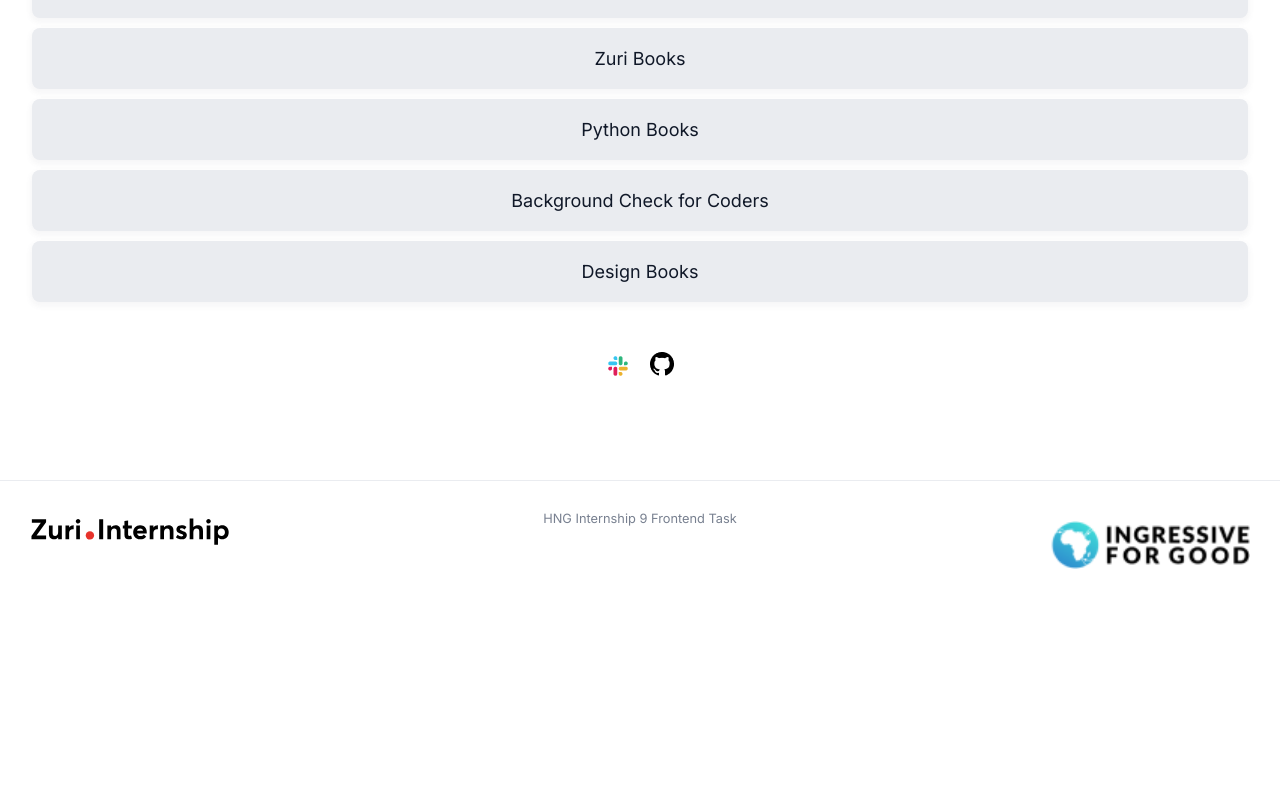
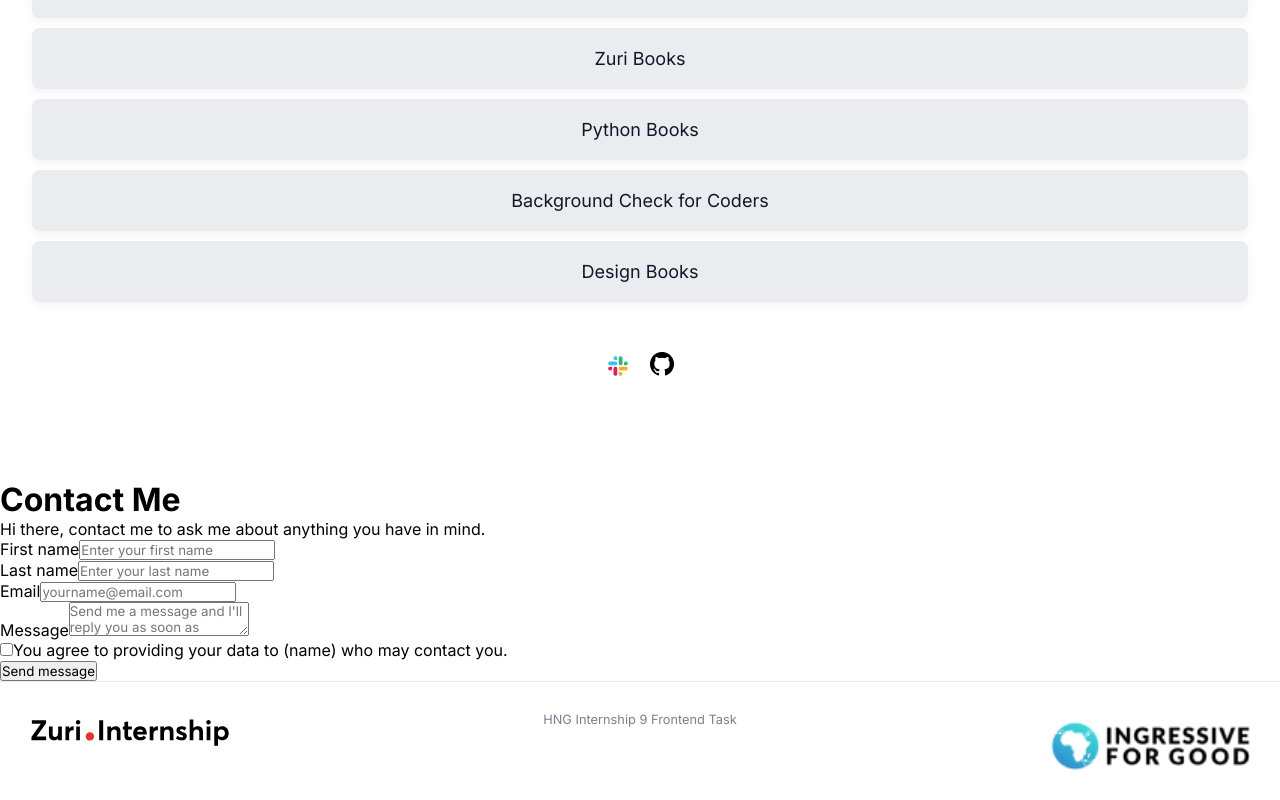
Before and after one commit to damolabolaji/HNGi9-stage01, a React (Create React App) app: page / in a window 1280 px wide. Shown: the part 411-1211 px from the top of the page. Before the commit the page ends 1010 px from the top, so only its background shows below. Built offline with nearby package versions, Linux system fonts and the light colour scheme.

Commit message:
style: laid out contact form in HTML DOM. yet to be styled

```diff
--- a/src/App.js
+++ b/src/App.js
@@ -3,6 +3,7 @@
 
 import Home from './Home';
 import Footer from './Footer';
+import Contact from './Contact'
 
 
 
@@ -16,10 +17,12 @@ function App() {
     <div className="App">
       <div className="content">
         {/* <Routes>
-            <Route />
+            <Route path='/' element= {<Home/>} />
         </Routes> */}
 
         <Home/>
+
+        <Contact/>
 
         <Footer />
 
--- a/src/Contact.js
+++ b/src/Contact.js
@@ -4,6 +4,51 @@ const Contact = () => {
     return (
 
 
+        <div className="contactForm">
+
+        <h1>Contact Me</h1>
+        <p>Hi there, contact me to ask me about anything you have in mind.</p>
+      <form id="my-form">
+
+
+
+        {/* <div id="msg"></div> */}
+        <div className="name">
+
+            <div>
+                <label for="first_name">First name</label>
+                <input type="text" id="first_name" placeholder="Enter your first name"/>
+            </div>
+
+            <div>
+                <label for="last_name">Last name</label>
+                <input type="text" id="last_name" placeholder="Enter your last name"/>
+            </div>
+
+        </div>
+
+
+        <div>
+          <label for="email">Email</label>
+          <input type="text" id="email" placeholder="yourname@email.com"/>
+        </div>
+
+        <div>
+          <label for="message">Message</label>
+          <textarea type="text" id="message" placeholder="Send me a message and I'll reply you as soon as possible..."/>
+        </div>
+
+        <div>
+            <input className="chkbox" type="checkbox" id="checkbox" value="Submit"/>
+            <label for="checkbox">You agree to providing your data to (name) who may contact you.</label>
+        </div>
+
+        <button id="btn__submit">Send message</button>
+
+      </form>
+
+        </div>
+
      );
 }
 
--- a/src/index.css
+++ b/src/index.css
@@ -102,7 +102,6 @@
 
  margin: 0 32px;
 
-
 }
 
 .menuLinks a:link {
@@ -199,6 +198,9 @@
 
 
 
+
+
+
 @media screen and (max-width: 800px){
   content {
     margin: 64px;
```
